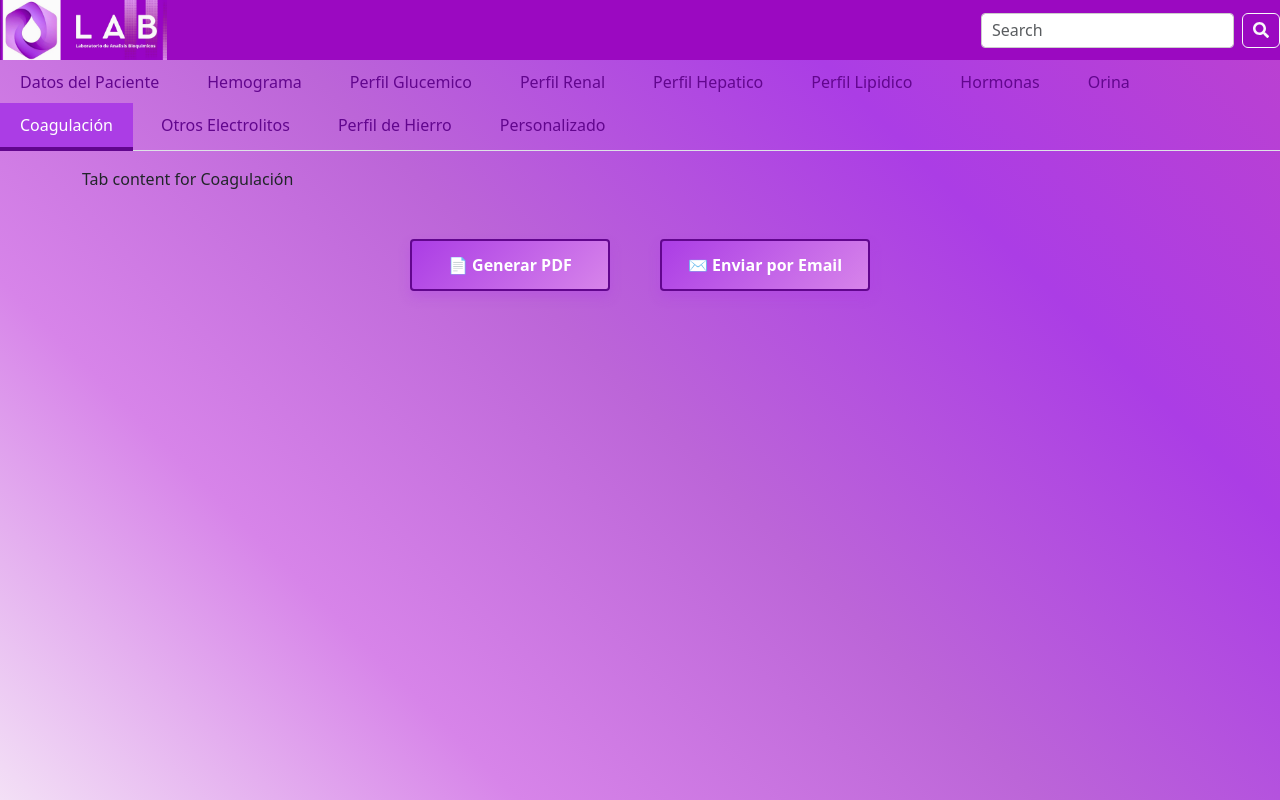
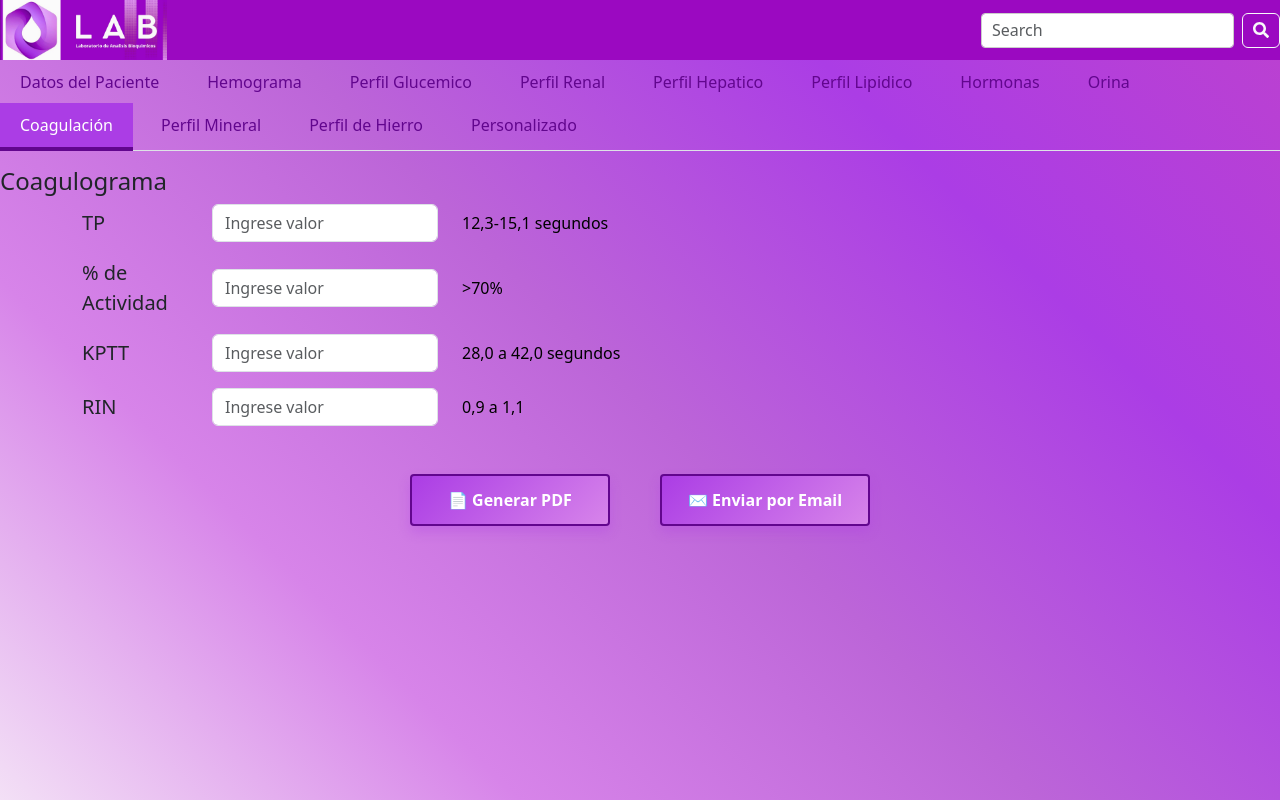
Before and after one commit to Natividadrodriguez/resultsync, a React (Vite) app: page /cargaresultados in a window 1280 px wide. Both pictures are taken after a click on the tab "Coagulación". Built offline with nearby package versions, Linux system fonts and the light colour scheme.

Commit message:
Agrego contenidos a Coagulograma y Perfil Mineral

```diff
--- a/src/Components/CargaResultados/CargaResultados.jsx
+++ b/src/Components/CargaResultados/CargaResultados.jsx
@@ -766,15 +766,153 @@ const CargaResultados = () => {
       </Tab>
 
       <Tab eventKey="coagulacion" title="Coagulación">
-        <div className="container">
-          <p>Tab content for Coagulación</p>
+
+<div>
+
+        <h4>Coagulograma</h4>
+    <div className="container">
+      <Form>
+        <Form.Group className="row align-items-center mb-3">
+          <div className='col-lg-4 col-md-8 d-flex align-items-center'>
+            <div style={{ minWidth: '130px', flexShrink: 0 }}>
+          <Form.Label className="me-2 mb-0 fs-5">TP</Form.Label>
+          <div className='solo-en-pdf'>Metodo: <br/>
+             ?</div>
+            </div>
+
+            <Form.Control type="text" placeholder="Ingrese valor" />
+          </div>
+          <div className="col-sm-4">
+            <div style={{ fontSize: '1rem', color: '#000' }}>12,3-15,1 segundos</div>
+          </div>
+        </Form.Group>
+
+         <Form.Group className="row align-items-center mb-3">
+          <div className='col-lg-4 col-md-8 d-flex align-items-center'>
+            <div style={{ minWidth: '130px', flexShrink: 0 }}>
+            <Form.Label className="me-2 mb-0 fs-5">% de <br />Actividad</Form.Label>
+            <div className='solo-en-pdf'>Metodo: <br/>
+             ?</div>
+            </div>
+
+            <Form.Control type="text" placeholder="Ingrese valor" />
+          </div>
+          <div className="col-sm-4">
+            <div style={{ fontSize: '1rem', color: '#000' }}>&gt;70%</div>
+          </div>
+        </Form.Group>
+
+        <Form.Group className="row align-items-center mb-3">
+          <div className='col-lg-4 col-md-8 d-flex align-items-center'>
+            <div style={{ minWidth: '130px', flexShrink: 0 }}>
+            <Form.Label className="me-2 mb-0 fs-5">KPTT</Form.Label>
+            <div className='solo-en-pdf'>Metodo: <br/>
+             ?</div>
+            </div>
+
+            <Form.Control type="text" placeholder="Ingrese valor" />
+          </div>
+          <div className="col-sm-4">
+            <div style={{ fontSize: '1rem', color: '#000' }}>28,0 a 42,0 segundos</div>
+          </div>
+        </Form.Group>
+      <Form.Group className="row align-items-center mb-3">
+          <div className='col-lg-4 col-md-8 d-flex align-items-center'>
+            <div style={{ minWidth: '130px', flexShrink: 0 }}>
+            <Form.Label className="me-2 mb-0 fs-5">RIN</Form.Label>
+            <div className='solo-en-pdf'>Metodo: <br/>
+             ?</div>
+            </div>
+
+            <Form.Control type="text" placeholder="Ingrese valor" />
+          </div>
+          <div className="col-sm-4">
+            <div style={{ fontSize: '1rem', color: '#000' }}>0,9 a 1,1</div>
+          </div>
+        </Form.Group>
+
+
+
+        </Form>
         </div>
+</div>
+
+
+
+
       </Tab>
 
-      <Tab eventKey="otros-electrolitos" title="Otros Electrolitos">
-        <div className="container">
-          <p>Tab content for Otros Electrolitos</p>
+      <Tab eventKey="perfil-mineral" title="Perfil Mineral">
+        <div>
+
+        <h4>Perfil Mineral</h4>
+    <div className="container">
+      <Form>
+        <Form.Group className="row align-items-center mb-3">
+          <div className='col-lg-4 col-md-8 d-flex align-items-center'>
+            <div style={{ minWidth: '130px', flexShrink: 0 }}>
+          <Form.Label className="me-2 mb-0 fs-5">Calcio Total</Form.Label>
+          <div className='solo-en-pdf'>Metodo: <br/>
+             ?</div>
+            </div>
+
+            <Form.Control type="text" placeholder="Ingrese valor" />
+          </div>
+          <div className="col-sm-4">
+            <div style={{ fontSize: '1rem', color: '#000' }}>8.5-10.2 mg/dL</div>
+          </div>
+        </Form.Group>
+
+         <Form.Group className="row align-items-center mb-3">
+          <div className='col-lg-4 col-md-8 d-flex align-items-center'>
+            <div style={{ minWidth: '130px', flexShrink: 0 }}>
+            <Form.Label className="me-2 mb-0 fs-5">Calcio Ionico</Form.Label>
+            <div className='solo-en-pdf'>Metodo: <br/>
+             ?</div>
+            </div>
+
+            <Form.Control type="text" placeholder="Ingrese valor" />
+          </div>
+          <div className="col-sm-4">
+            <div style={{ fontSize: '1rem', color: '#000' }}>4.8-5.6 mg/dL</div>
+          </div>
+        </Form.Group>
+
+        <Form.Group className="row align-items-center mb-3">
+          <div className='col-lg-4 col-md-8 d-flex align-items-center'>
+            <div style={{ minWidth: '130px', flexShrink: 0 }}>
+            <Form.Label className="me-2 mb-0 fs-5">Fosforo</Form.Label>
+            <div className='solo-en-pdf'>Metodo: <br/>
+             ?</div>
+            </div>
+
+            <Form.Control type="text" placeholder="Ingrese valor" />
+          </div>
+          <div className="col-sm-4">
+            <div style={{ fontSize: '1rem', color: '#000' }}>Adultos: 2.8 a 4.5 mg/dL</div>
+            <div style={{ fontSize: '1rem', color: '#000' }}>Niños: 4.0 a 7.0 mg/dL</div>
+          </div>
+        </Form.Group>
+      <Form.Group className="row align-items-center mb-3">
+          <div className='col-lg-4 col-md-8 d-flex align-items-center'>
+            <div style={{ minWidth: '130px', flexShrink: 0 }}>
+            <Form.Label className="me-2 mb-0 fs-5">Magnesio</Form.Label>
+            <div className='solo-en-pdf'>Metodo: <br/>
+             ?</div>
+            </div>
+
+            <Form.Control type="text" placeholder="Ingrese valor" />
+          </div>
+          <div className="col-sm-4">
+            <div style={{ fontSize: '1rem', color: '#000' }}>1.7-2.2 mg/dL</div>
+          </div>
+        </Form.Group>
+
+
+
+        </Form>
         </div>
+</div>
       </Tab>
 
       <Tab eventKey="perfil-hierro" title="Perfil de Hierro">
```
Also changed, not shown: src/Components/CargaResultados/CargaResultados.css (+1 -7 lines).
